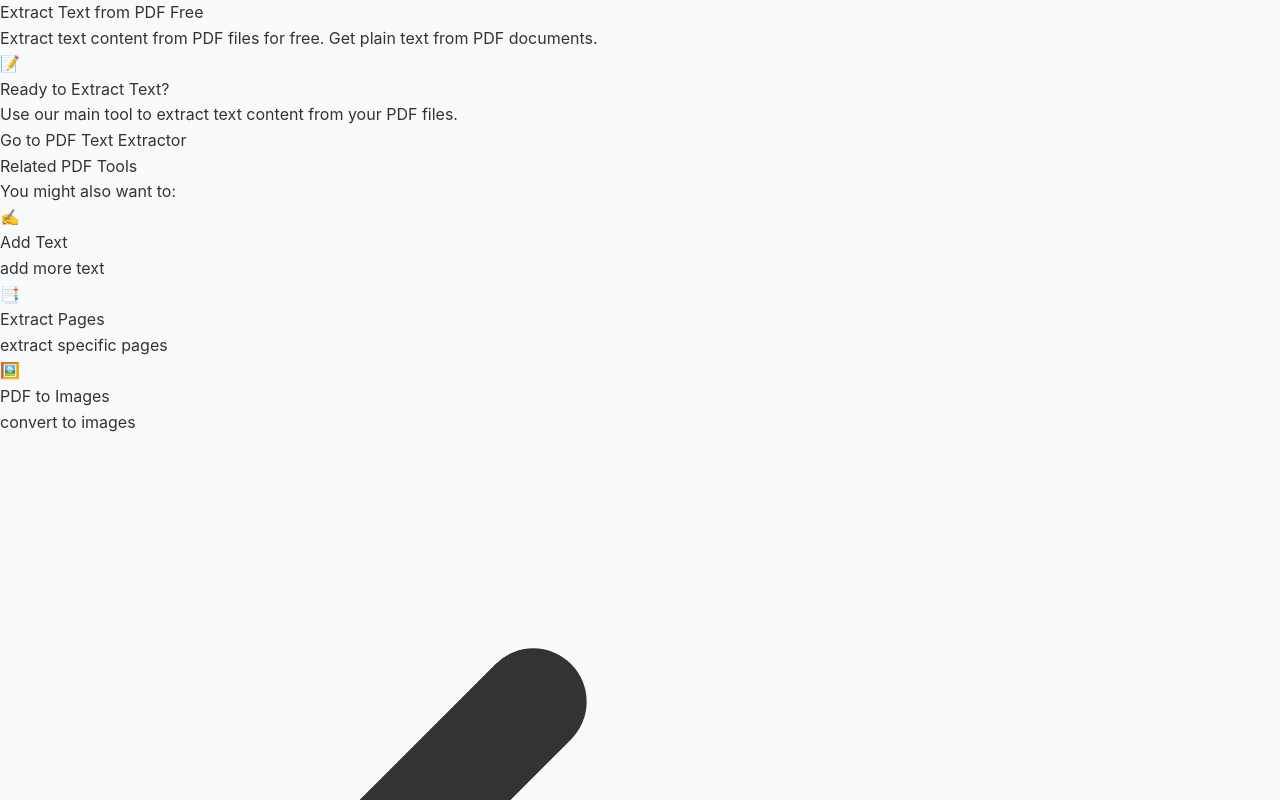
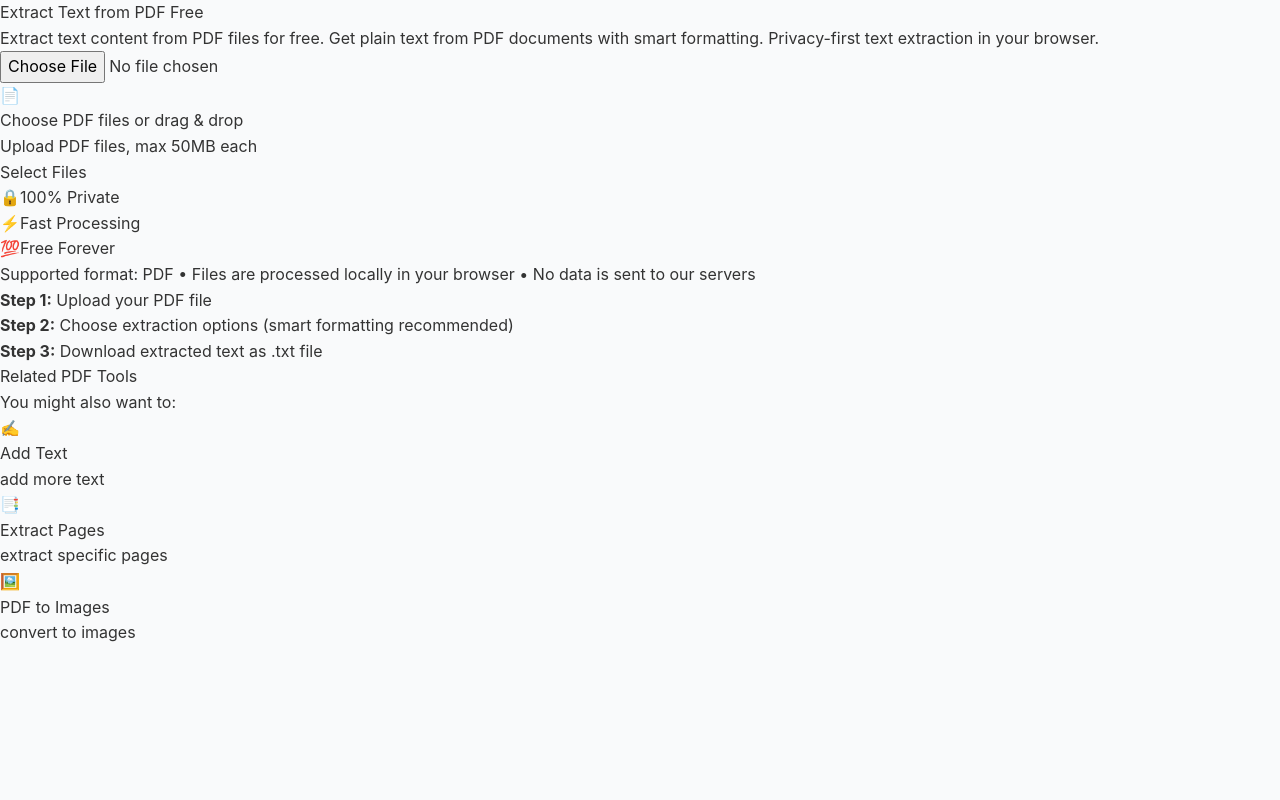
Before and after one commit to ulinycoin/clientpdf-pro, a React (Vite) app: page /extract-text-pdf in a window 1280 px wide. Shown: the top 800 px of the page. Built offline with nearby package versions, Linux system fonts and the light colour scheme.

Commit message:
🔧 FIX ExtractTextPDFPage - Add proper tool functionality instead of redirect

```diff
--- a/src/pages/tools/ExtractTextPDFPage.tsx
+++ b/src/pages/tools/ExtractTextPDFPage.tsx
@@ -1,11 +1,31 @@
-import React from 'react';
+import React, { useState } from 'react';
 import { toolsSEOData } from '../../data/seoData';
 import SEOHead from '../../components/SEO/SEOHead';
 import RelatedTools from '../../components/common/RelatedTools';
-import { Link } from 'react-router-dom';
+import ExtractTextTool from '../../components/organisms/ExtractTextTool';
+import FileUploadZone from '../../components/molecules/FileUploadZone';
 
 const ExtractTextPDFPage: React.FC = () => {
   const seoData = toolsSEOData.extractText;
+  const [files, setFiles] = useState<File[]>([]);
+  const [showTool, setShowTool] = useState(false);
+
+  const handleFilesSelected = (selectedFiles: File[]) => {
+    const pdfFiles = selectedFiles.filter(file => file.type === 'application/pdf');
+    if (pdfFiles.length > 0) {
+      setFiles(pdfFiles);
+      setShowTool(true);
+    }
+  };
+
+  const handleToolComplete = (result: any) => {
+    console.log('Extract text completed:', result);
+  };
+
+  const handleToolClose = () => {
+    setShowTool(false);
+    setFiles([]);
+  };
 
   return (
     <>
@@ -23,30 +43,39 @@ const ExtractTextPDFPage: React.FC = () => {
             Extract Text from PDF Free
           </h1>
           <p className="text-xl text-gray-600 max-w-3xl mx-auto">
-            Extract text content from PDF files for free. Get plain text from PDF documents.
+            Extract text content from PDF files for free. Get plain text from PDF documents with smart formatting. Privacy-first text extraction in your browser.
           </p>
         </header>
 
         <section className="mb-12">
-          <div className="max-w-2xl mx-auto text-center">
-            <div className="bg-blue-50 border border-blue-200 rounded-lg p-8">
-              <div className="w-16 h-16 bg-blue-100 rounded-full flex items-center justify-center mx-auto mb-4">
-                <span className="text-blue-600 text-2xl">📝</span>
+          {!showTool ? (
+            <div className="max-w-2xl mx-auto">
+              <FileUploadZone
+                onFilesSelected={handleFilesSelected}
+                multiple={false}
+                accept="application/pdf"
+                className="mb-6"
+              />
+
+              <div className="text-center text-gray-600">
+                <p className="mb-2">
+                  <strong>Step 1:</strong> Upload your PDF file
+                </p>
+                <p className="mb-2">
+                  <strong>Step 2:</strong> Choose extraction options (smart formatting recommended)
+                </p>
+                <p>
+                  <strong>Step 3:</strong> Download extracted text as .txt file
+                </p>
               </div>
-              <h2 className="text-2xl font-semibold text-gray-900 mb-4">
-                Ready to Extract Text?
-              </h2>
-              <p className="text-gray-600 mb-6">
-                Use our main tool to extract text content from your PDF files.
-              </p>
-              <Link
-                to="/"
-                className="inline-block px-6 py-3 bg-blue-600 text-white rounded-lg hover:bg-blue-700 transition-colors font-medium"
-              >
-                Go to PDF Text Extractor
-              </Link>
             </div>
-          </div>
+          ) : (
+            <ExtractTextTool
+              files={files}
+              onComplete={handleToolComplete}
+              onClose={handleToolClose}
+            />
+          )}
         </section>
 
         <RelatedTools currentTool="extractText" className="mb-8" />
```
